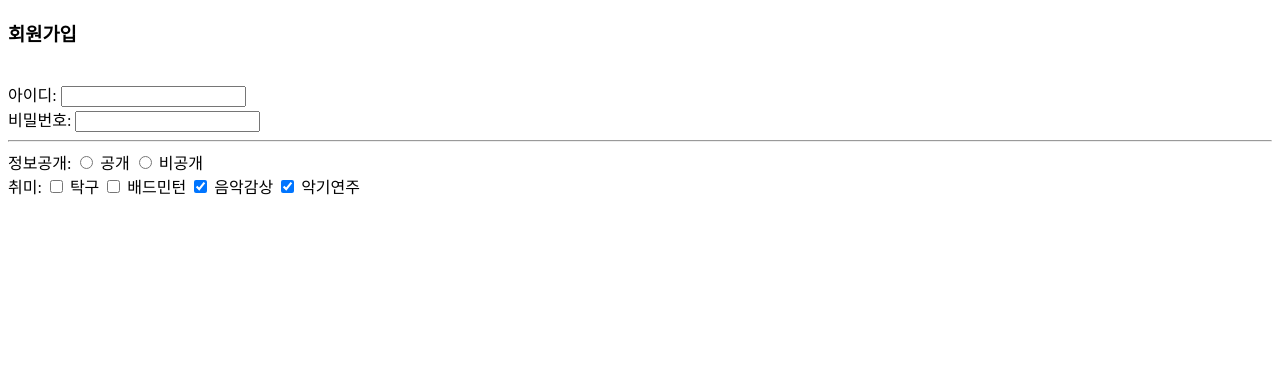
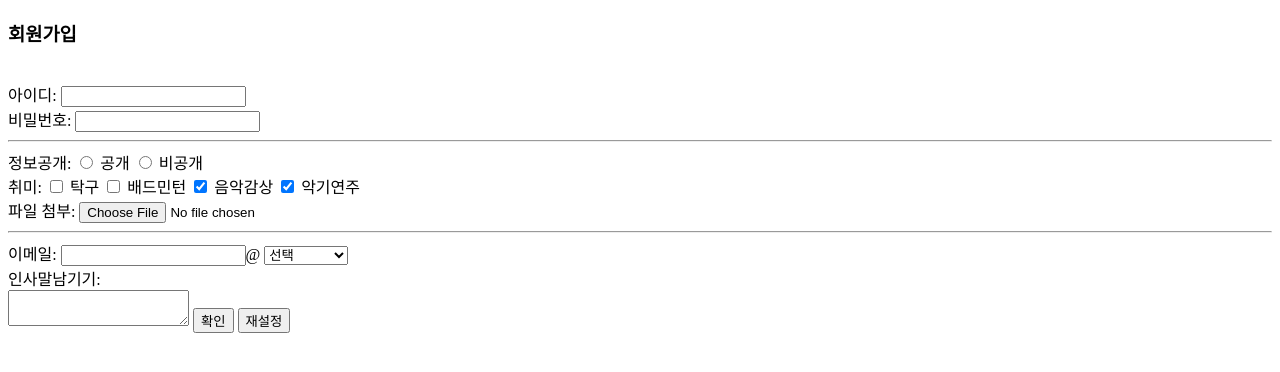
Before and after one commit to ayeon124/ayeon.github.io, a plain HTML site: page 회원가입.html in a window 1280 px wide. Drawn offline with Linux system fonts and the light colour scheme.

Commit message:
회원가입

```diff
--- a/회원가입.html
+++ b/회원가입.html
@@ -3,7 +3,8 @@
     <head>
     <body>
         <h3> 회원가입 </h3> <br>
-        <form>
+
+        <form action="https://www.naver.com/">
             아이디:
             <input type="text"> <br>
             비밀번호:
@@ -18,6 +19,28 @@
             <input type="checkbox"> 배드민턴
             <input type="checkbox" checked> 음악감상
             <input type="checkbox" checked> 악기연주
+
+            <br>
+
+            파일 첨부: <input type="file">
+
+            <hr>
+
+            이메일: <input type="text">@
+            <select>
+                <option>선택</option>
+                <option>naver.com</option>
+                <option>daum.net</option>
+                <option>gmail.com</option>
+            </select>
+
+            <br>
+            인사말남기기: <br>
+            <textarea row="10" col="100"></textarea>
+
+            <input type="submit" value="확인">
+            <input type="reset" value="재설정">
+
         </form>
     </body>
     </head>
```
